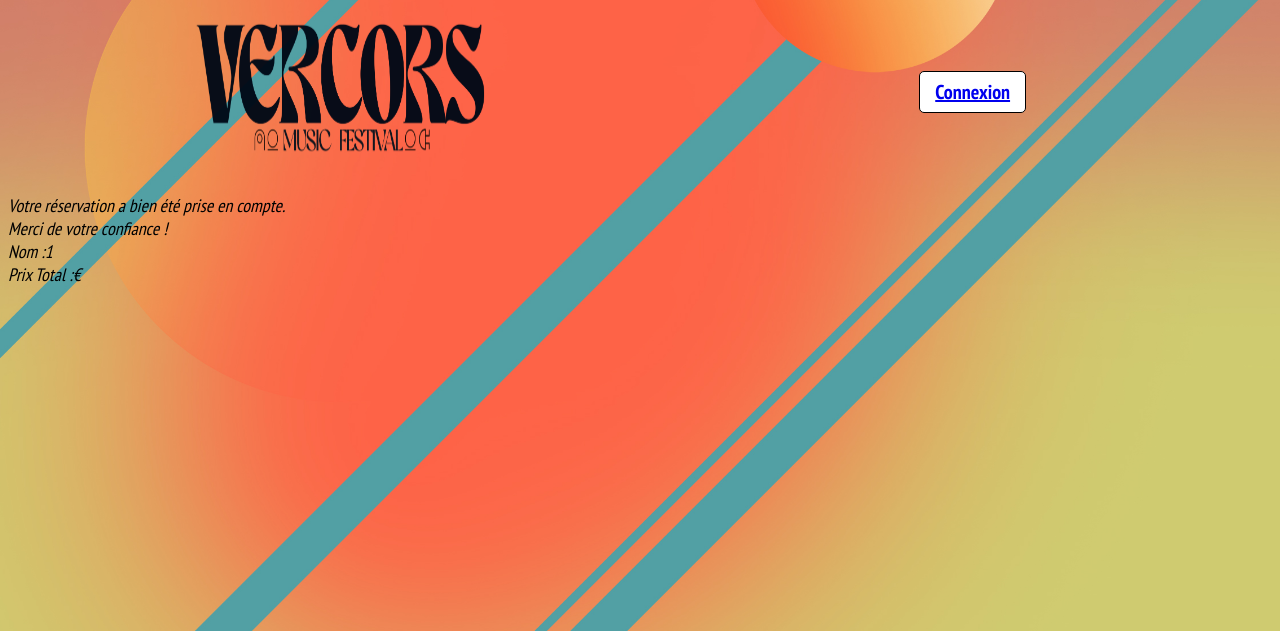
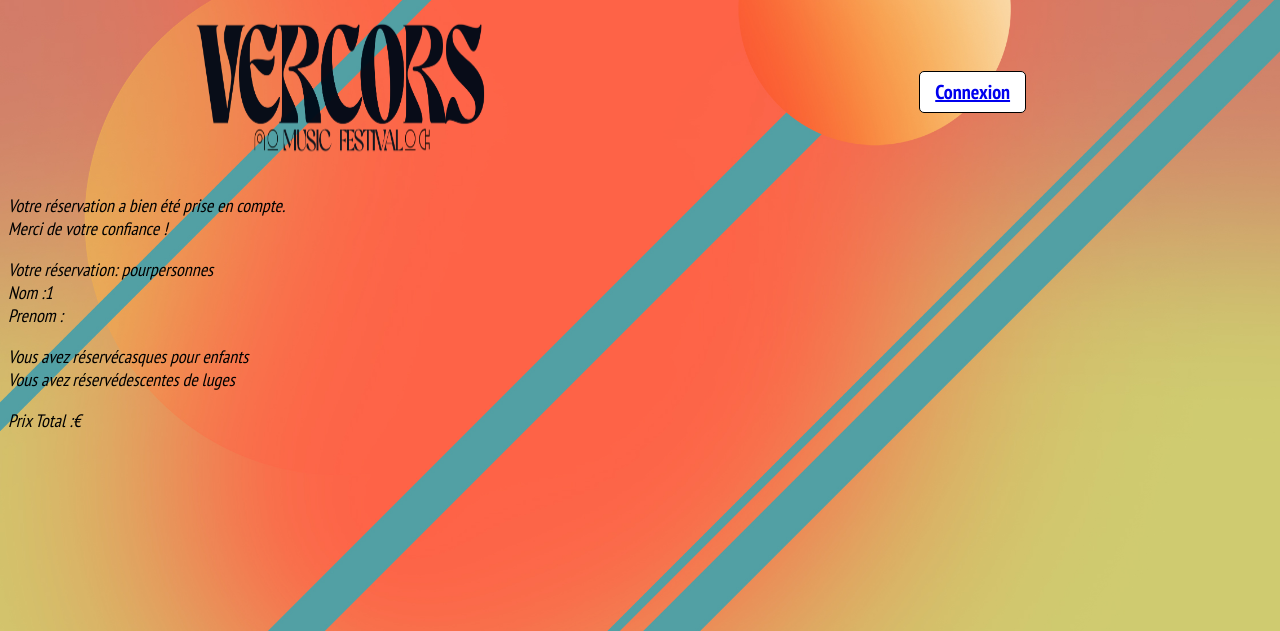
Before and after one commit to BasileDM/Music-Vercors-Festival, a PHP site: page /receipt.php?nom=1 in a window 1280 px wide. Shown: the top 631 px of the page. Run offline with PHP 8.4, Linux system fonts and the light colour scheme; the visitor is signed in with stand-in values (Sample User, id 1); data that the repository does not hold is empty.

Commit message:
fichier receipt

```diff
--- a/index.php
+++ b/index.php
@@ -13,8 +13,8 @@ if(isset($_GET['error'])) {
 <head>
   <meta charset="UTF-8">
   <meta name="viewport" content="width=device-width, initial-scale=1.0">
-  <!-- <script src="./assets/form-field-checker.js" defer></script>
-  <script src="../assets/section-display.js" defer></script> -->
+  <script src="./assets/form-field-checker.js" defer></script>
+  <script src="../assets/section-display.js" defer></script>
   <link rel="stylesheet" href="./assets/style.css">
   <link rel="preconnect" href="https://fonts.googleapis.com">
   <link rel="preconnect" href="https://fonts.gstatic.com" crossorigin>
--- a/receipt.php
+++ b/receipt.php
@@ -22,30 +22,38 @@ require './src/classes/Database.php';
 include './includes/header.php';
 
 echo '<p>Votre réservation a bien été prise en compte.<br>
-    Merci de votre confiance ! <br>
+    Merci de votre confiance ! <br></p>';
+
+
+echo '<p>Votre réservation: pour' . $_GET['$_nbPersonnes'] . 'personnes<br>
     Nom :' . $_GET['nom'] . '<br>
-    Prix Total :' . $_GET['prixTotal'] . '€<br></p>';
+    Prenom :' . $_GET['prenom'] . '<br></p>';
 
 switch ($_GET['date']) {
     case 'choixJour1':
-        echo '<p>Date : Le premier juillet</p>';
+        echo '<p>Date : Pass un jour, pour la journée du 01/07</p>';
         break;
     case 'choixJour2':
-        echo '<p>Date : Le deux juillet</p>';
+        echo '<p>Date : Pass un jour, pour la journée du 02/07</p>';
         break;
     case 'choixJour3':
-        echo '<p>Date : Le trois juillet</p>';
+        echo '<p>Date : Pass un jour, pour la journée du 03/07</p>';
         break;
     case 'choixjour12':
-        echo '<p>Date : Les deux journées du 01/07 au 02/07</p>';
+        echo '<p>Date : Pass deux jours, pour les journées du 01/07 au 02/07</p>';
         break;
     case 'choixJour23':
-        echo '<p>Date : Les deux journées du 02/07 au 03/07</p>';
+        echo '<p>Date : Pass deux jours, pour les journées du 02/07 au 03/07</p>';
         break;
     case 'pass3jours':
-        echo '<p>Date : Les trois journées du 01/07 au 03/07</p>';
+        echo '<p>Date : Pass trois jours du 01/07 au 03/07</p>';
         break;
 }
+
+echo '<p>Vous avez réservé' . $_GET['nbCasquesEnfants'] . "casques pour enfants<br>
+Vous avez réservé" . $_GET['nbLugesEte'] . 'descentes de luges<br></p>';
+
+echo '<p>Prix Total :' . $_GET['prixTotal'] . '€<br></p>';
 ?>
 </body>
 </html>
```
Also changed, not shown: src/csv/reservations.csv (deleted, +0 -9 lines).
